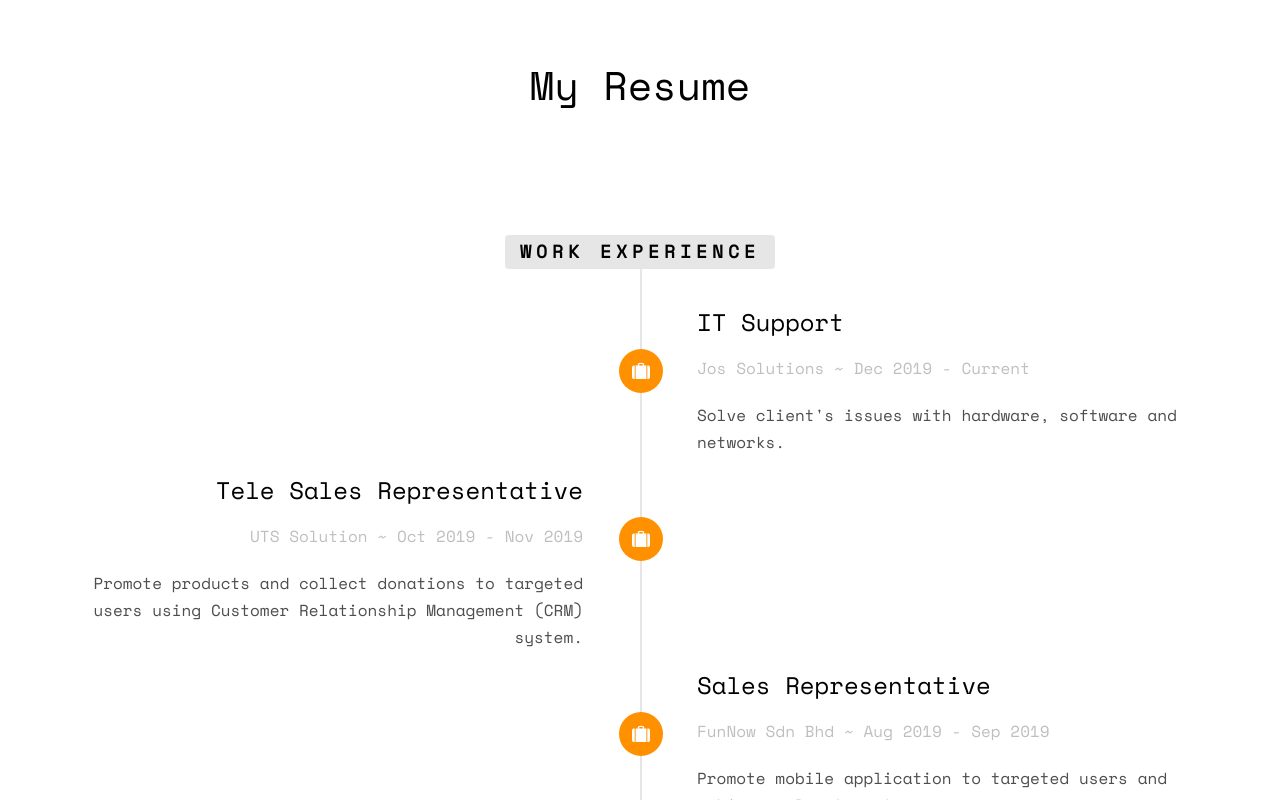
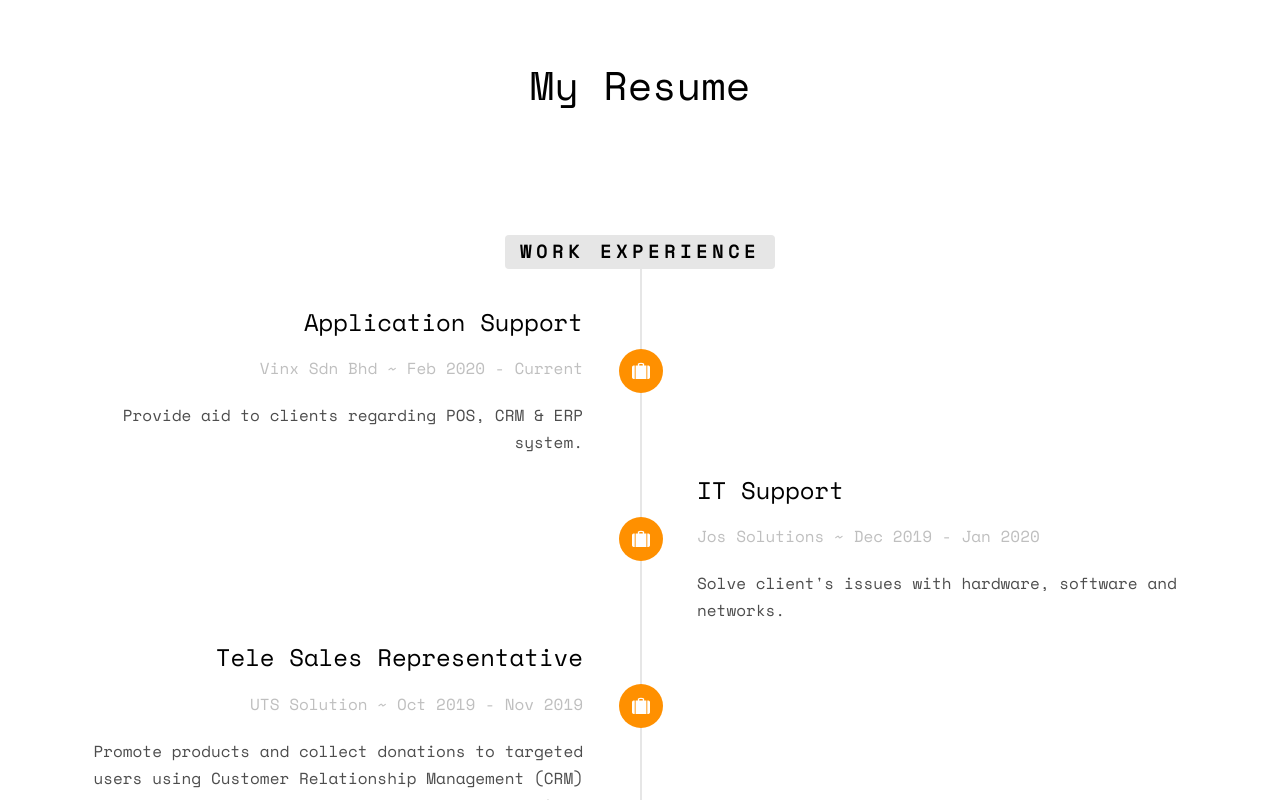
Before and after one commit to rasis2/portfolio, a plain HTML site: page index.html in a window 1280 px wide. Shown: the part 2000-2800 px from the top of the page. Drawn offline with nearby package versions, Linux system fonts and the light colour scheme; some packages are replaced by stand-ins of ours; no server answers; files whose address does not match are found by name.

Commit message:
Add files via upload

```diff
--- a/index.html
+++ b/index.html
@@ -75,7 +75,7 @@
 						<div class="display-tc js-fullheight animate-box" data-animate-effect="fadeIn">
 							<div class="profile-thumb" style="background: url(images/aku-rasis.jpg);"></div>
 							<h1><span>Rasis bin Razali</span></h1>
-							<h3><span>Web Developer / Content Writer / Client Support</span></h3>
+							<h3><span>Web Developer / Content Writer / Customer Support</span></h3>
 							<p>
 								<ul class="fh5co-social-icons">
 									<li><a href="https://twitter.com/araduasrasis" target="_blank"><i class="icon-twitter2"></i></a></li>
@@ -140,12 +140,24 @@
 						<li class="timeline-heading text-center animate-box">
 							<div><h3>Work Experience</h3></div>
 						</li>
-												<li class="timeline-inverted animate-box">
+						<li class="animate-box timeline-unverted">
+							<div class="timeline-badge"><i class="icon-suitcase"></i></div>
+							<div class="timeline-panel">
+								<div class="timeline-heading">
+									<h3 class="timeline-title">Application Support</h3>
+									<span class="company">Vinx Sdn Bhd ~ Feb 2020 - Current</span>
+								</div>
+								<div class="timeline-body">
+									<p>Provide aid to clients regarding POS, CRM & ERP system.</p>
+								</div>
+							</div>
+						</li>
+						<li class="timeline-inverted animate-box">
 							<div class="timeline-badge"><i class="icon-suitcase"></i></div>
 							<div class="timeline-panel">
 								<div class="timeline-heading">
 									<h3 class="timeline-title">IT Support</h3>
-									<span class="company">Jos Solutions ~ Dec 2019 - Current</span>
+									<span class="company">Jos Solutions ~ Dec 2019 - Jan 2020</span>
 								</div>
 								<div class="timeline-body">
 									<p>Solve client's issues with hardware, software and networks.</p>
```
